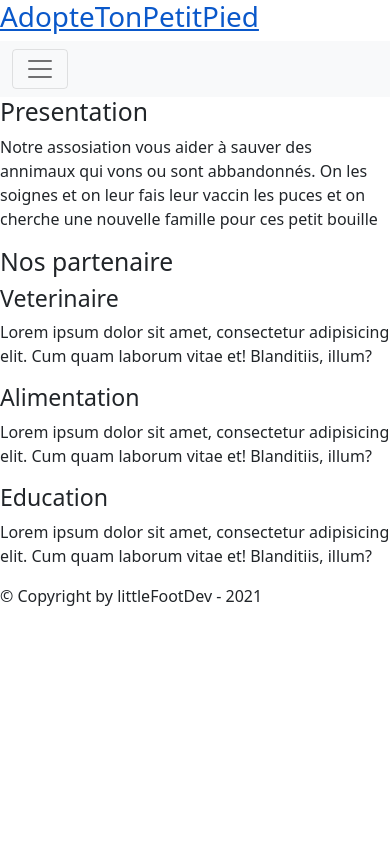
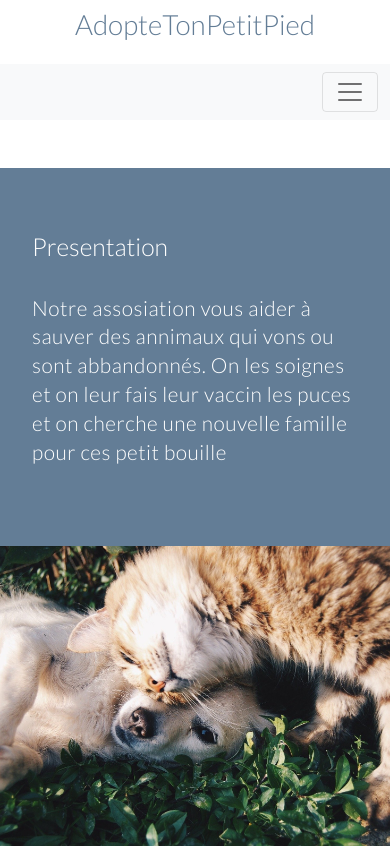
Before and after one commit to littleFootDev/adopteTonPetitPied, a plain HTML site: page index.html in a window 390 px wide. Shown: the top 850 px of the page. Drawn offline with nearby package versions, Linux system fonts and the light colour scheme.

Commit message:
Modification of the html structure. Add css for mobile

```diff
--- a/index.html
+++ b/index.html
@@ -17,29 +17,29 @@
 <body>
     <header>
         <div class="content-logo ">
-            <h1><a href="index.html">AdopteTonPetitPied</a></h1>
+            <h1 class="animation"><a href="index.html">AdopteTonPetitPied</a></h1>
         </div>
         <nav class="navbar navbar-expand-md navbar-light bg-light">
-            <div class="container-fluid">
+            <div class="container-fluid d-flex justify-content-end">
                 <button class="navbar-toggler"type="button" data-bs-toggle="collapse" data-bs-target="#navbarSupportedContent" aria-controls="navbarSupportedContent" aria-expanded="false" aria-label="Toggle navigation">
                     <span class="navbar-toggler-icon"></span>
                 </button>
                 <div class="collapse navbar-collapse" id="navbarSupportedContent">
-                    <ul class="navbar-nav me-auto mb-2 mb-lg-0">
+                    <ul class="navbar-nav mb-2">
                         <li class="nav-item">
-                            <a href="index.html" class="nav-link active">Accueil</a>
+                            <a href="index.html" class="nav-link active animation">Accueil</a>
                         </li>
                         <li class="nav-item">
-                            <a href="notreHistoire.html" class="nav-link active">Notre Histoire</a>
+                            <a href="notreHistoire.html" class="nav-link animation">Notre Histoire</a>
                         </li>
                         <li class="nav-item">
-                            <a href="annimaux.html" class="nav-link active">Nos Pensionnaire</a>
+                            <a href="annimaux.html" class="nav-link animation">Nos Pensionnaire</a>
                         </li>
                         <li class="nav-item">
-                            <a href="evenement.html" class="nav-link active">Évenement</a>
+                            <a href="evenement.html" class="nav-link animation">Évenement</a>
                         </li>
                         <li class="nav-item">
-                            <a href="contact.html" class="nav-link active">contact</a>
+                            <a href="contact.html" class="nav-link animation ">contact</a>
                         </li>
                     </ul>
                 </div>
@@ -47,7 +47,7 @@
             </div>
         </nav>
     </header>
-    <section class="content-presentation">
+    <section class="content-presentation my-5">
         <div class="presentation-img"></div>
         <div class="presentation-txt">
             <h2>Presentation</h2>
@@ -55,20 +55,20 @@
         </div>
     </section>
     <section class="content-partenaire">
-        <h2 class="title-partenaire-principal">Nos partenaire</h2>
+        <h2 class="title-partenaire-principal my-4">Nos partenaire</h2>
         <div class="partenaire">
             <h3 class="title-secondaire">Veterinaire</h3>
             <p class="txt-partenaire">
                 Lorem ipsum dolor sit amet, consectetur adipisicing elit. Cum quam laborum vitae et! Blanditiis, illum?
             </p>
-
+            <button type="button" class=" btnn btn-green"><a href="#">En savoir plus</a></button>
         </div>
         <div class="partenaire">
             <h3 class="title-secondaire">Alimentation</h3>
             <p class="txt-partenaire">
                 Lorem ipsum dolor sit amet, consectetur adipisicing elit. Cum quam laborum vitae et! Blanditiis, illum?
             </p>
-
+            <button type="button" class=" btnn btn-green"><a href="#">En savoir plus</a></button>
         </div>
 
         <div class="partenaire">
@@ -76,7 +76,7 @@
             <p class="txt-partenaire">
                 Lorem ipsum dolor sit amet, consectetur adipisicing elit. Cum quam laborum vitae et! Blanditiis, illum?
             </p>
-
+            <button type="button" class=" btnn btn-green"><a href="#">En savoir plus</a></button>
         </div>
     </section>
     <footer>
--- a/style.css
+++ b/style.css
@@ -0,0 +1,144 @@
+/* commun */
+* ::before ::after {
+  margin: 0;
+  padding: 0;
+  box-sizing: border-box;
+}
+body {
+  font-size: 62.5%;
+  font-family: Lato;
+}
+.btnn {
+  padding: 0.5rem 2rem;
+  margin-top: 1rem;
+  border: none;
+  background: #333;
+  border-radius: 0.5rem;
+}
+.btnn a {
+  text-decoration: none;
+  color: #fff;
+  font-size: 1.2rem;
+}
+.animation::after {
+  content: "";
+  display: block;
+  width: 0;
+  margin: 2px auto 0 auto;
+  height: 4px;
+  border-radius: 2px;
+  background: #000;
+  transition: all 0.5s ease-out;
+}
+.animation:hover::after {
+  width: 100%;
+}
+/* Home page */
+.content-logo {
+  display: flex;
+  justify-content: center;
+  align-items: center;
+  height: 4rem;
+}
+h1 a {
+  text-decoration: none;
+  color: #637d96;
+}
+/* h1::after {
+  content: "";
+  display: block;
+  width: 0;
+  margin: 2px auto 0 auto;
+  height: 4px;
+  border-radius: 2px;
+  background: #000;
+  transition: all 0.5s ease-out;
+}
+h1:hover::after {
+  width: 100%;
+} */
+.nav-link {
+  font-size: 1.3rem;
+}
+.nav-link::after {
+}
+.content-presentation {
+  display: flex;
+  min-width: 30em;
+  flex-direction: column-reverse;
+}
+.presentation-img {
+  min-height: 30em;
+  background: url(./image/accueil.jpg);
+  background-size: cover;
+  background-position: center center;
+}
+.presentation-txt {
+  width: 100%;
+  padding: 4rem 2rem;
+  display: flex;
+  flex-direction: column;
+  justify-content: center;
+  background: #637d96;
+  color: #fff;
+}
+.presentation-txt h2 {
+  margin-bottom: 2rem;
+}
+.presentation-txt p {
+  font-size: 1.3rem;
+  line-height: 1.8rem;
+  letter-spacing: 0.5px;
+  font-style: justify;
+}
+.presentation-img img {
+  width: 100%;
+}
+.content-partenaire {
+  display: flex;
+  justify-content: center;
+  align-items: center;
+  flex-direction: column;
+  min-width: 30em;
+  background: #637d96;
+  color: #fff;
+}
+.partenaire {
+  display: flex;
+  justify-content: center;
+  align-items: center;
+  flex-direction: column;
+  width: 80%;
+  padding: 3rem 2rem;
+  border: 1px solid #fff;
+  border-radius: 0.5em;
+  margin-bottom: 1rem;
+}
+.title-secondaire {
+  margin-bottom: 1rem;
+}
+.txt-partenaire {
+  font-size: 1.3rem;
+  line-height: 1.8rem;
+  letter-spacing: 0.5px;
+  font-style: justify;
+}
+.btn-green {
+  background: #28b487;
+  transition: all 0.3s;
+}
+.btn-green:hover {
+  transition: all 0.3s;
+  background: #e0115f;
+}
+footer {
+  background: #637d96;
+  margin-top: 2rem;
+  padding: 2rem;
+  color: #fff;
+  display: flex;
+  justify-content: center;
+}
+footer p {
+  font-size: 1.3rem;
+}
```
